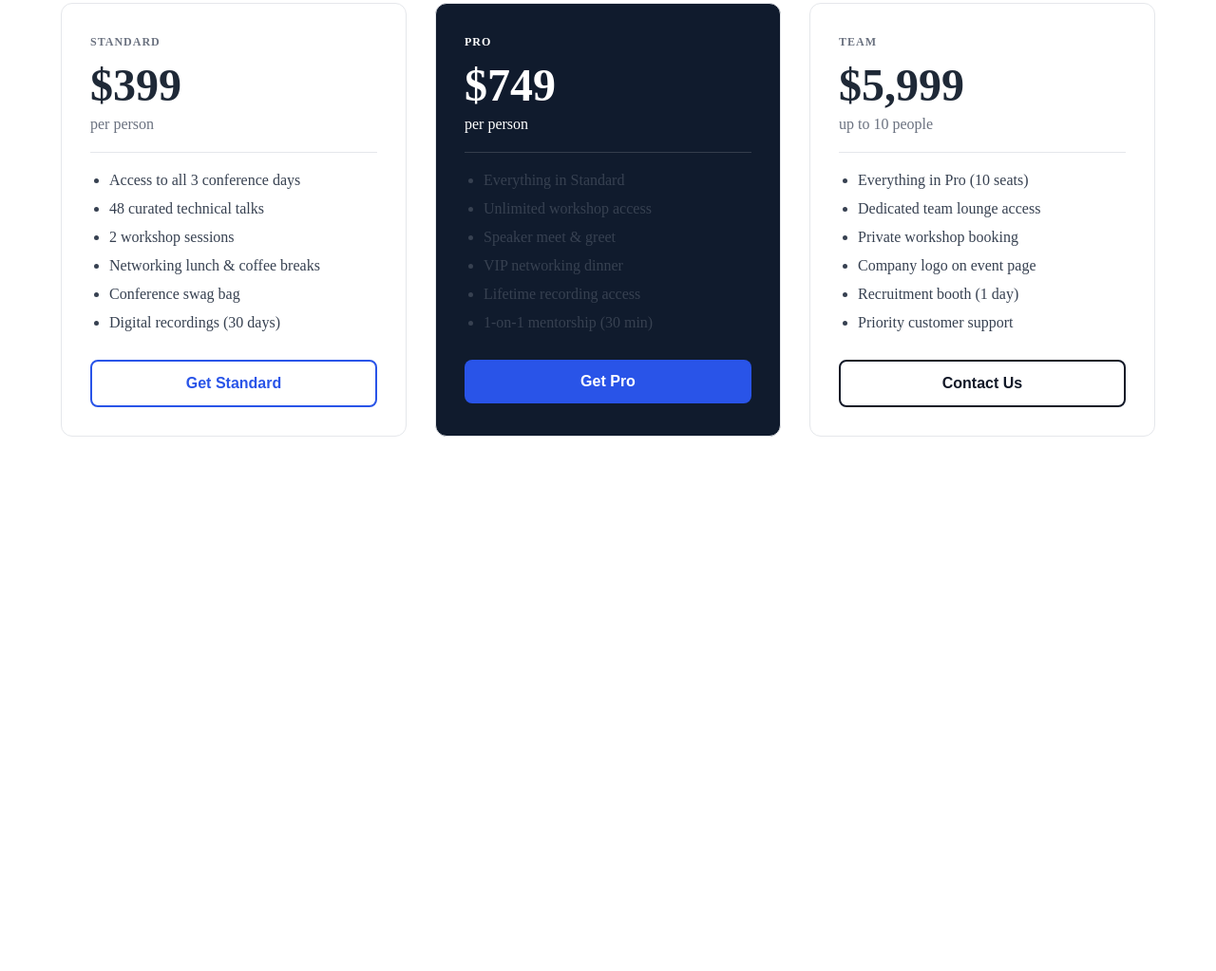
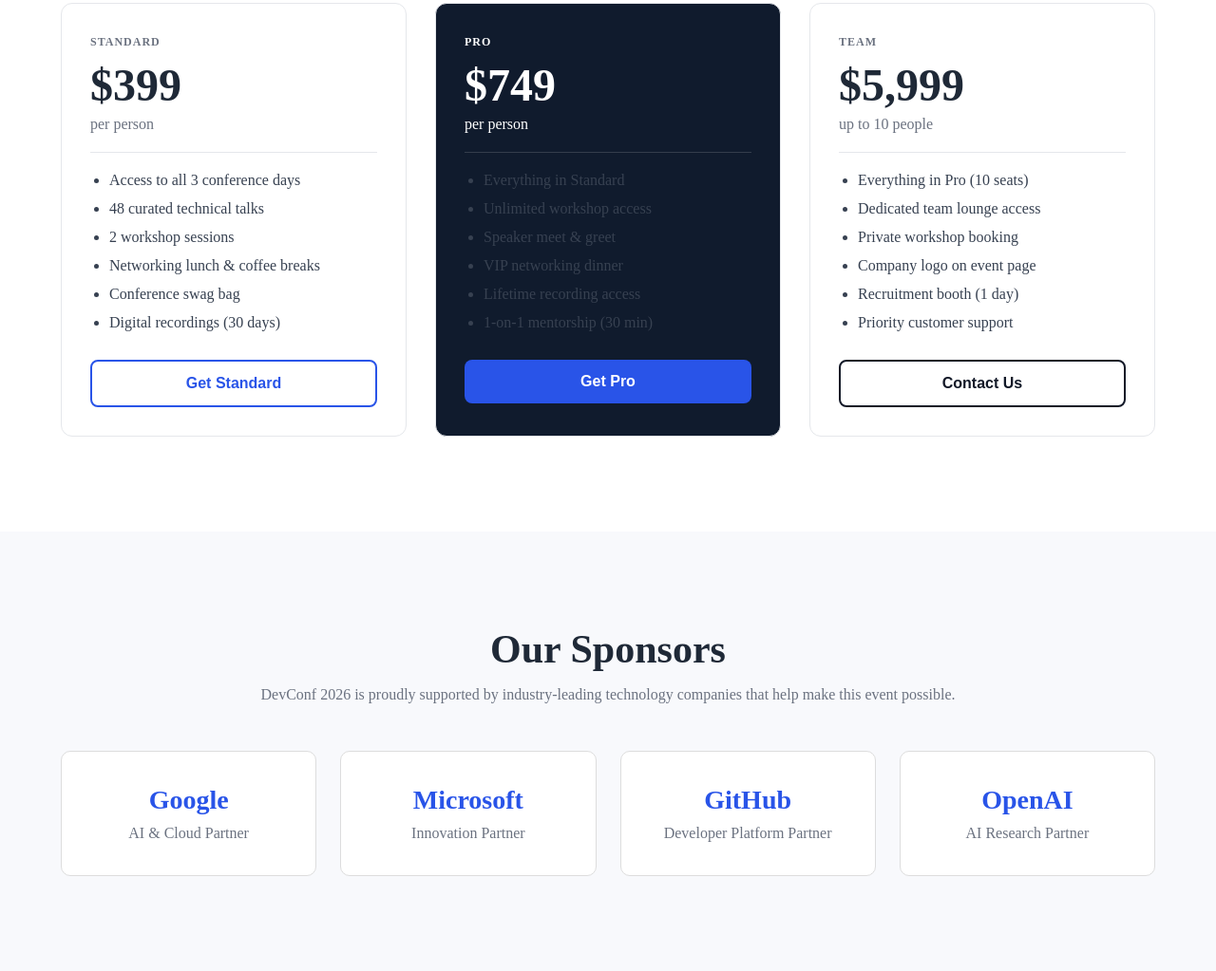
Before and after one commit to Muntasir396/assignment-1, a plain HTML site: page index.html in a window 1280 px wide. Shown: the part 2139-3162 px from the top of the page at 95% size. Before the commit the page ends 2699 px from the top, so only its background shows below. Drawn offline with Linux system fonts and the light colour scheme.

Commit message:
Sponsor section

```diff
--- a/index.html
+++ b/index.html
@@ -172,6 +172,46 @@
         </div>
     </section>
 
+     <!-- Sponsors Section -->
+
+    <section class="sponsors">
+
+        <div class="container">
+
+            <h2>Our Sponsors</h2>
+
+            <p class="sponsor-text">
+                DevConf 2026 is proudly supported by industry-leading technology companies
+                that help make this event possible.
+            </p>
+
+            <div class="sponsor-container">
+
+                <div class="sponsor-card">
+                    <h3>Google</h3>
+                    <p>AI & Cloud Partner</p>
+                </div>
+
+                <div class="sponsor-card">
+                    <h3>Microsoft</h3>
+                    <p>Innovation Partner</p>
+                </div>
+
+                <div class="sponsor-card">
+                    <h3>GitHub</h3>
+                    <p>Developer Platform Partner</p>
+                </div>
+
+                <div class="sponsor-card">
+                    <h3>OpenAI</h3>
+                    <p>AI Research Partner</p>
+                </div>
+
+            </div>
+
+        </div>
+
+    </section>
 </body>
 
 </html>
--- a/styles.css/style.css
+++ b/styles.css/style.css
@@ -243,3 +243,46 @@ header {
 .team-btn:hover {
     opacity: .9;
 }
+/* Sponsors Section */
+
+.sponsors {
+    padding: 100px 0;
+    background: #f8f9fc;
+}
+
+.sponsors h2 {
+    text-align: center;
+    font-size: 42px;
+    margin-bottom: 15px;
+    color: #1f2937;
+}
+
+.sponsor-text {
+    text-align: center;
+    color: #6b7280;
+    margin-bottom: 50px;
+}
+
+.sponsor-container {
+    display: grid;
+    grid-template-columns: repeat(4, 1fr);
+    gap: 25px;
+}
+
+.sponsor-card {
+    background: white;
+    border: 1px solid #ddd;
+    border-radius: 10px;
+    padding: 35px 20px;
+    text-align: center;
+}
+
+.sponsor-card h3 {
+    font-size: 28px;
+    color: #2954e8;
+    margin-bottom: 10px;
+}
+
+.sponsor-card p {
+    color: #6b7280;
+}
```
